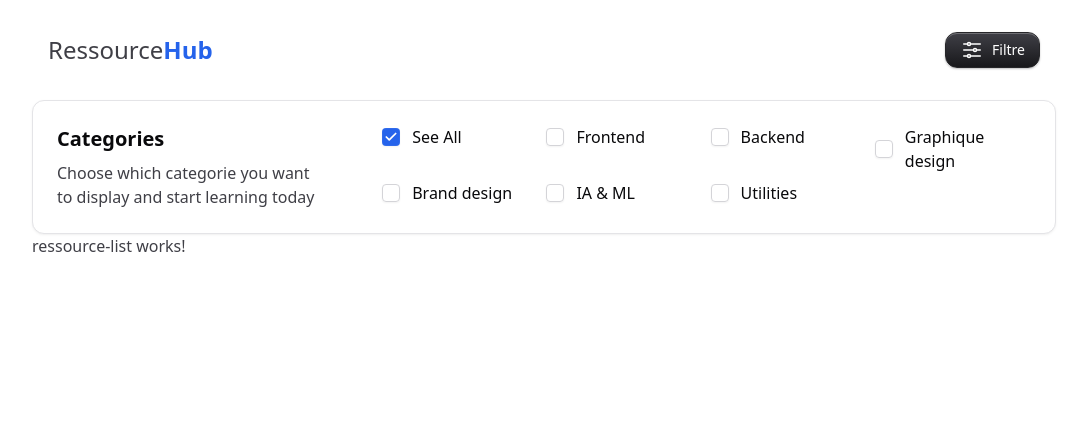
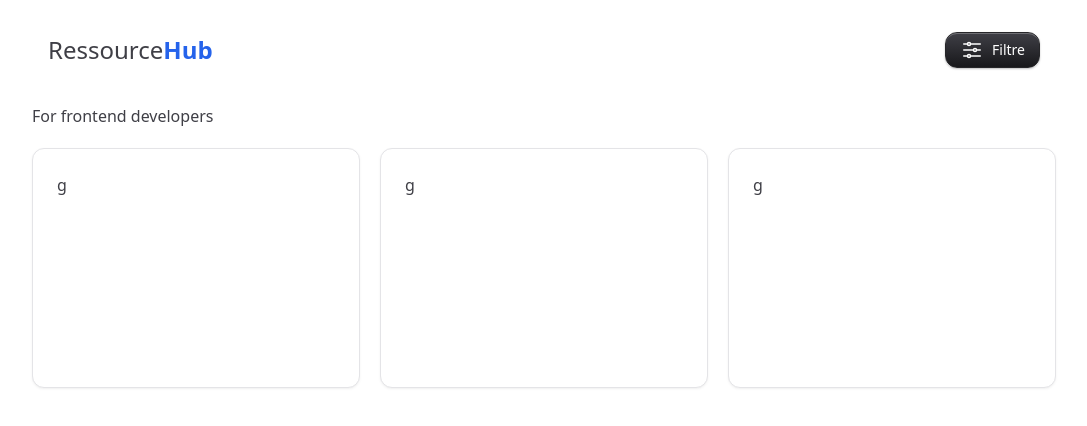
Before and after one commit to Likeur/ressourceshub, an Angular app: page /home in a window 1280 px wide. Shown: the top 426 px of the page, without its empty margins (96-1183 px from the left). Built offline with nearby package versions, Linux system fonts and the light colour scheme.

Commit message:
adding ressource list

```diff
--- a/src/app/components/navbar/navbar.component.html
+++ b/src/app/components/navbar/navbar.component.html
@@ -1,3 +1,5 @@
+
+
 <section class="flex items-center justify-between p-4 mt-4">
   <a href="">
     <h1 class="lg:text-2xl">
@@ -6,7 +8,7 @@
   </a>
 
   <div>
-    <button class="btn variant-neutral sz-md flex items-center gap-2">
+    <button (click)="toggleCategories()" class="btn variant-neutral sz-md flex items-center gap-2">
       <span>
         <svg
           xmlns="http://www.w3.org/2000/svg"
@@ -29,8 +31,10 @@
     </button>
   </div>
 </section>
+
+
 <!-- filter Options  -->
-<section class="card variant-mixed sz-md mt-4 shadow-lg flex flex-col lg:flex-row gap-5">
+<section class="card variant-mixed scale-0 origin-top absolute sz-md mt-4 shadow-lg flex flex-col lg:flex-row gap-5">
   <div class="lg:w-[25vw]">
     <h3 class="text-title text-xl font-semibold">Categories</h3>
     <p class="text-body mt-2 text-balance">
@@ -55,11 +59,11 @@
         <li>
             <div class="field">
                 <div class="grid items-center gap-x-3 gap-y-1 [grid-template-columns:auto_1fr]">
-                    <label for="c1" class="checkbox group">
-                        <input class="peer" type="checkbox" id="c1" name="checkbox1"  />
+                    <label for="c2" class="checkbox group">
+                        <input class="peer" type="checkbox" id="c2" name="checkbox2"  />
                         <svg class="checkbox-icon" xmlns="http://www.w3.org/2000/svg" width="24" height="24" viewBox="0 0 24 24" fill="none" stroke="currentColor" stroke-width="3" stroke-linecap="round" stroke-linejoin="round" style="pointer-events: none;"><path d="M20 6 9 17l-5-5"></path></svg>
                     </label>
-                    <label for="c1" class="block text-title select-none">Frontend</label>
+                    <label for="c2" class="block text-title select-none">Frontend</label>
 
                 </div>
             </div>
@@ -67,11 +71,11 @@
         <li>
             <div class="field">
                 <div class="grid items-center gap-x-3 gap-y-1 [grid-template-columns:auto_1fr]">
-                    <label for="c1" class="checkbox group">
-                        <input class="peer" type="checkbox" id="c1" name="checkbox1"  />
+                    <label for="c3" class="checkbox group">
+                        <input class="peer" type="checkbox" id="c3" name="checkbox3"  />
                         <svg class="checkbox-icon" xmlns="http://www.w3.org/2000/svg" width="24" height="24" viewBox="0 0 24 24" fill="none" stroke="currentColor" stroke-width="3" stroke-linecap="round" stroke-linejoin="round" style="pointer-events: none;"><path d="M20 6 9 17l-5-5"></path></svg>
                     </label>
-                    <label for="c1" class="block text-title select-none">Backend</label>
+                    <label for="c3" class="block text-title select-none">Backend</label>
 
                 </div>
             </div>
@@ -79,11 +83,11 @@
         <li>
             <div class="field">
                 <div class="grid items-center gap-x-3 gap-y-1 [grid-template-columns:auto_1fr]">
-                    <label for="c1" class="checkbox group">
-                        <input class="peer" type="checkbox" id="c1" name="checkbox1"  />
+                    <label for="c4" class="checkbox group">
+                        <input class="peer" type="checkbox" id="c4" name="checkbox4"  />
                         <svg class="checkbox-icon" xmlns="http://www.w3.org/2000/svg" width="24" height="24" viewBox="0 0 24 24" fill="none" stroke="currentColor" stroke-width="3" stroke-linecap="round" stroke-linejoin="round" style="pointer-events: none;"><path d="M20 6 9 17l-5-5"></path></svg>
                     </label>
-                    <label for="c1" class="block text-title select-none">Graphique design</label>
+                    <label for="c4" class="block text-title select-none">Graphique design</label>
 
                 </div>
             </div>
@@ -91,11 +95,11 @@
         <li>
             <div class="field">
                 <div class="grid items-center gap-x-3 gap-y-1 [grid-template-columns:auto_1fr]">
-                    <label for="c1" class="checkbox group">
-                        <input class="peer" type="checkbox" id="c1" name="checkbox1"  />
+                    <label for="c5" class="checkbox group">
+                        <input class="peer" type="checkbox" id="c5" name="checkbox5"  />
                         <svg class="checkbox-icon" xmlns="http://www.w3.org/2000/svg" width="24" height="24" viewBox="0 0 24 24" fill="none" stroke="currentColor" stroke-width="3" stroke-linecap="round" stroke-linejoin="round" style="pointer-events: none;"><path d="M20 6 9 17l-5-5"></path></svg>
                     </label>
-                    <label for="c1" class="block text-title select-none">Brand design</label>
+                    <label for="c5" class="block text-title select-none">Brand design</label>
 
                 </div>
             </div>
@@ -103,11 +107,11 @@
         <li>
             <div class="field">
                 <div class="grid items-center gap-x-3 gap-y-1 [grid-template-columns:auto_1fr]">
-                    <label for="c1" class="checkbox group">
-                        <input class="peer" type="checkbox" id="c1" name="checkbox1"  />
+                    <label for="c6" class="checkbox group">
+                        <input class="peer" type="checkbox" id="c6" name="checkbox6"  />
                         <svg class="checkbox-icon" xmlns="http://www.w3.org/2000/svg" width="24" height="24" viewBox="0 0 24 24" fill="none" stroke="currentColor" stroke-width="3" stroke-linecap="round" stroke-linejoin="round" style="pointer-events: none;"><path d="M20 6 9 17l-5-5"></path></svg>
                     </label>
-                    <label for="c1" class="block text-title select-none">IA & ML</label>
+                    <label for="c6" class="block text-title select-none">IA & ML</label>
 
                 </div>
             </div>
@@ -115,11 +119,11 @@
         <li>
             <div class="field">
                 <div class="grid items-center gap-x-3 gap-y-1 [grid-template-columns:auto_1fr]">
-                    <label for="c1" class="checkbox group">
-                        <input class="peer" type="checkbox" id="c1" name="checkbox1"  />
+                    <label for="c7" class="checkbox group">
+                        <input class="peer" type="checkbox" id="c7" name="checkbox7"  />
                         <svg class="checkbox-icon" xmlns="http://www.w3.org/2000/svg" width="24" height="24" viewBox="0 0 24 24" fill="none" stroke="currentColor" stroke-width="3" stroke-linecap="round" stroke-linejoin="round" style="pointer-events: none;"><path d="M20 6 9 17l-5-5"></path></svg>
                     </label>
-                    <label for="c1" class="block text-title select-none">Utilities</label>
+                    <label for="c7" class="block text-title select-none">Utilities</label>
 
                 </div>
             </div>
--- a/src/app/components/navbar/navbar.component.ts
+++ b/src/app/components/navbar/navbar.component.ts
@@ -8,4 +8,7 @@
 })
 export class NavbarComponent {
 
+  toggleCategories(){
+
+  }
 }
--- a/src/app/components/ressource-list/ressource-list.component.html
+++ b/src/app/components/ressource-list/ressource-list.component.html
@@ -1 +1,16 @@
-<p>ressource-list works!</p>
+<section class="mt-5">
+    <div>
+        <h1>For frontend developers</h1>
+    </div>
+    <div class="grid lg:grid-cols-3 gap-5 mt-5">
+        <div class="card variant-mixed sz-md h-[30vh]">
+            <h1>g</h1>
+        </div>
+        <div class="card variant-mixed sz-md h-[30vh]">
+            <h1>g</h1>
+        </div>
+        <div class="card variant-mixed sz-md h-[30vh]">
+            <h1>g</h1>
+        </div>
+    </div>
+</section>
```
